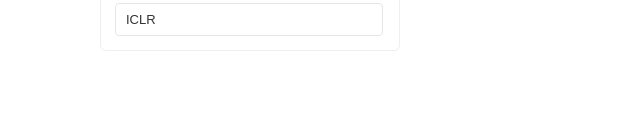
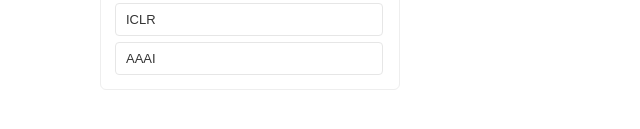
Before and after one commit to p2er1n/rss2html, a website: page index.html in a window 1280 px wide. Shown: the part 575-704 px from the top of the page, 0-640 px from the left. Drawn offline with Linux system fonts and the light colour scheme; some packages are replaced by stand-ins of ours; a script that the page names is missing.

Commit message:
feat: add AAAI preset RSS link

```diff
--- a/index.html
+++ b/index.html
@@ -329,6 +329,7 @@
           <button class="preset-btn" onclick="fillPreset('NeurIPS', 'https://export.arxiv.org/api/query?search_query=(jr:%22NeurIPS%22+OR+jr:%22NIPS%22+OR+jr:%22Neural+Information+Processing+Systems%22+OR+abs:%22NeurIPS%22+OR+abs:%22NIPS%22)&sortBy=submittedDate&sortOrder=descending&start=0&max_results=100')">NeurIPS</button>
           <button class="preset-btn" onclick="fillPreset('ICML', 'https://export.arxiv.org/api/query?search_query=(jr:%22ICML%22+OR+jr:%22International+Conference+on+Machine+Learning%22+OR+abs:%22ICML%22)&sortBy=submittedDate&sortOrder=descending&start=0&max_results=100')">ICML</button>
           <button class="preset-btn" onclick="fillPreset('ICLR', 'https://export.arxiv.org/api/query?search_query=(jr:%22ICLR%22+OR+jr:%22International+Conference+on+Learning+Representations%22+OR+abs:%22ICLR%22)&sortBy=submittedDate&sortOrder=descending&start=0&max_results=100')">ICLR</button>
+          <button class="preset-btn" onclick="fillPreset('AAAI', 'https://export.arxiv.org/api/query?search_query=(jr:%22AAAI%22+OR+jr:%22AAAI+Conference+on+Artificial+Intelligence%22+OR+abs:%22AAAI%22)&sortBy=submittedDate&sortOrder=descending&start=0&max_results=100')">AAAI</button>
         </div>
       </aside>
 
```
